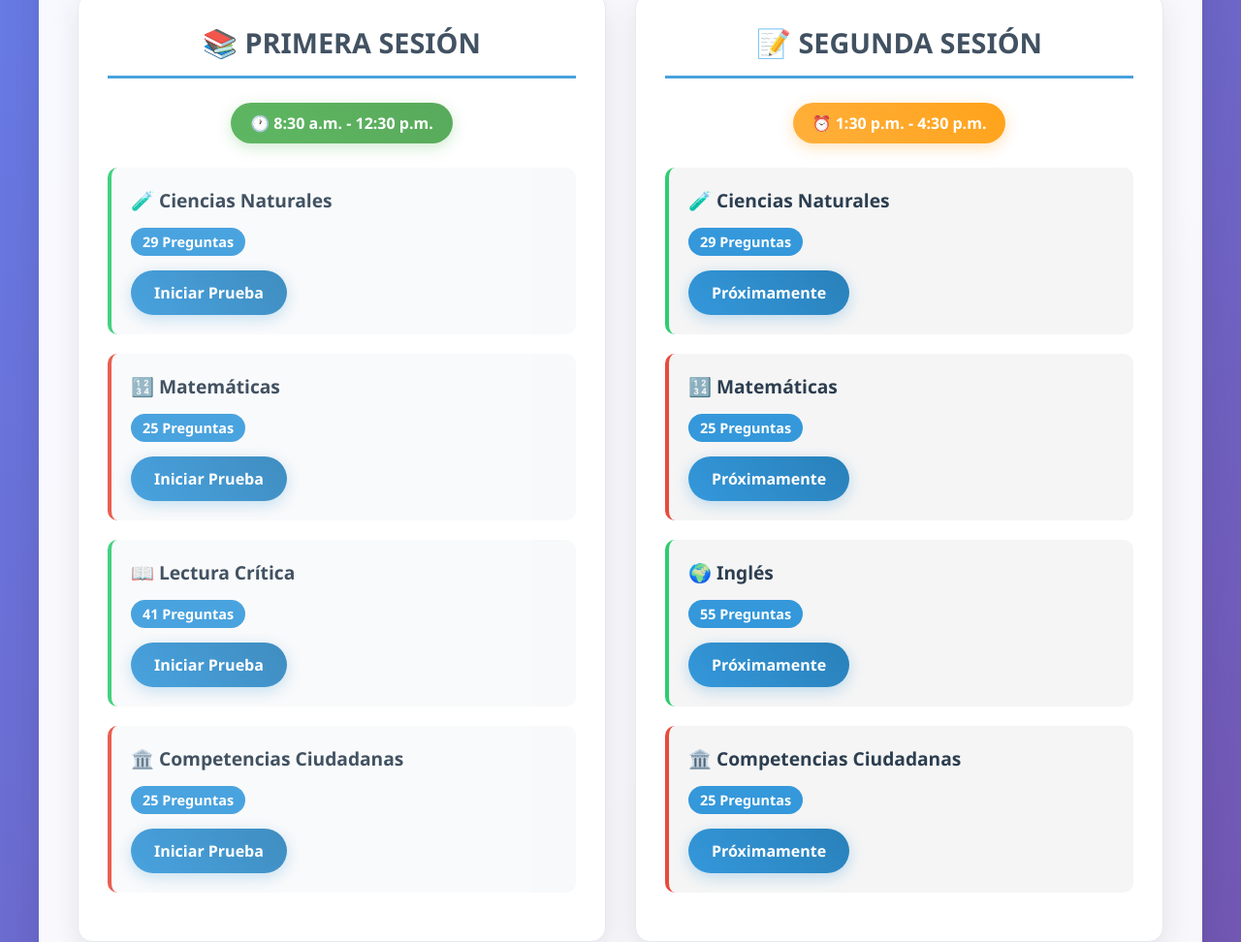
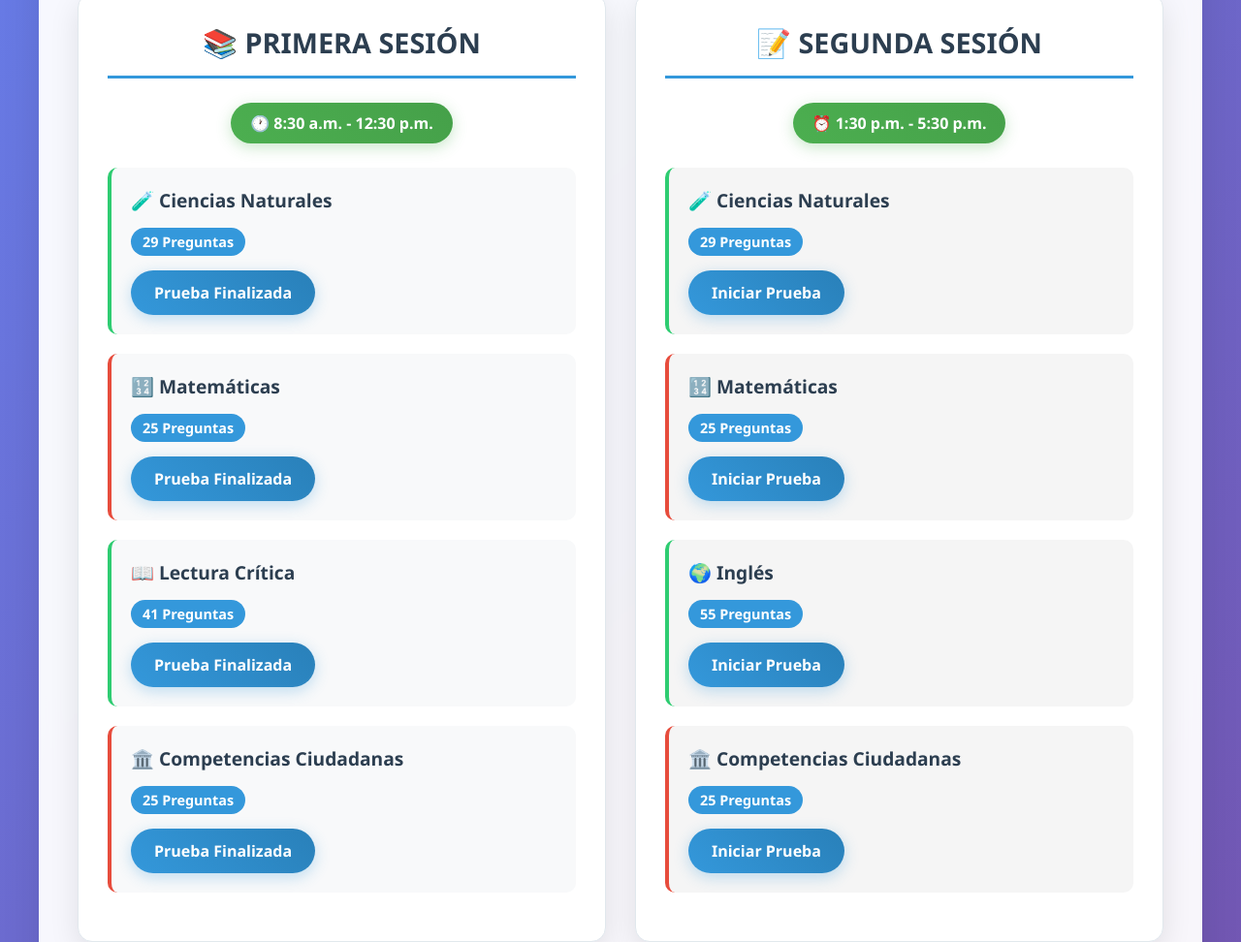
Before and after one commit to Julian-or2020/simulacro3efoprus, a plain HTML site: page index.html in a window 1280 px wide. Shown: the part 249-1221 px from the top of the page at 97% size. Drawn offline with Linux system fonts and the light colour scheme.

Commit message:
Add files via upload

```diff
--- a/index.html
+++ b/index.html
@@ -369,9 +369,9 @@
                     <div class="test-info">
                         <span class="question-count">29 Preguntas</span>
                     </div>
-                    <a href="https://forms.gle/9jGmHC9sHBvUr7ep9" class="test-link" target="_blank">
-                        Iniciar Prueba
-                    </a>
+                  <div class="test-link disabled-link">
+                        Prueba Finalizada
+                    </div>
                 </div>
 
                 <div class="test-card">
@@ -379,9 +379,9 @@
                     <div class="test-info">
                         <span class="question-count">25 Preguntas</span>
                     </div>
-                    <a href="https://forms.gle/AWc5KeMghbYaiy9u9" class="test-link" target="_blank">
-                        Iniciar Prueba
-                    </a>
+                    <div class="test-link disabled-link">
+                        Prueba Finalizada
+                    </div>
                 </div>
 
                 <div class="test-card">
@@ -389,9 +389,9 @@
                     <div class="test-info">
                         <span class="question-count">41 Preguntas</span>
                     </div>
-                    <a href="https://forms.gle/LZhv184P2BwEnLrs5" class="test-link" target="_blank">
-                        Iniciar Prueba
-                    </a>
+                    <div class="test-link disabled-link">
+                        Prueba Finalizada
+                    </div>
                 </div>
 
                 <div class="test-card">
@@ -399,16 +399,16 @@
                     <div class="test-info">
                         <span class="question-count">25 Preguntas</span>
                     </div>
-                    <a href="https://forms.gle/nc7ZjH3JTtRg6GPu9" class="test-link" target="_blank">
-                        Iniciar Prueba
-                    </a>
+                    <div class="test-link disabled-link">
+                        Prueba Finalizada
+                    </div>
                 </div>
             </div>
 
-            <div class="session session-disabled">
+            <div class="session">
                 <h2 class="session-title">📝 SEGUNDA SESIÓN</h2>
                 <div class="session-status">
-                    <div class="status-badge">⏰ 1:30 p.m. - 4:30 p.m.</div>
+                    <div class="status-badge active">⏰ 1:30 p.m. - 5:30 p.m.</div>
                 </div>
 
                 <div class="test-card disabled">
@@ -416,9 +416,9 @@
                     <div class="test-info">
                         <span class="question-count">29 Preguntas</span>
                     </div>
-                    <div class="test-link disabled-link">
-                        Próximamente
-                    </div>
+                     <a href="https://forms.gle/18asjuizGAPMceK59" class="test-link" target="_blank">
+                        Iniciar Prueba
+                    </a>
                 </div>
 
                 <div class="test-card disabled">
@@ -426,9 +426,9 @@
                     <div class="test-info">
                         <span class="question-count">25 Preguntas</span>
                     </div>
-                    <div class="test-link disabled-link">
-                        Próximamente
-                    </div>
+                    <a href="https://forms.gle/oAvGyD7dgf6te4Qw9" class="test-link" target="_blank">
+                        Iniciar Prueba
+                    </a>
                 </div>
 
                 <div class="test-card disabled">
@@ -436,9 +436,9 @@
                     <div class="test-info">
                         <span class="question-count">55 Preguntas</span>
                     </div>
-                    <div class="test-link disabled-link">
-                        Próximamente
-                    </div>
+                    <a href="https://forms.gle/iH3iApRgziY3ZH9X6" class="test-link" target="_blank">
+                        Iniciar Prueba
+                    </a>
                 </div>
 
                 <div class="test-card disabled">
@@ -446,9 +446,10 @@
                     <div class="test-info">
                         <span class="question-count">25 Preguntas</span>
                     </div>
-                    <div class="test-link disabled-link">
-                        Próximamente
-                    </div>
+                    <a href="https://forms.gle/sjq9NK3PMhyx76QMA" class="test-link" target="_blank">
+                        Iniciar Prueba
+                    </a>
+
                 </div>
             </div>
         </div>
```
